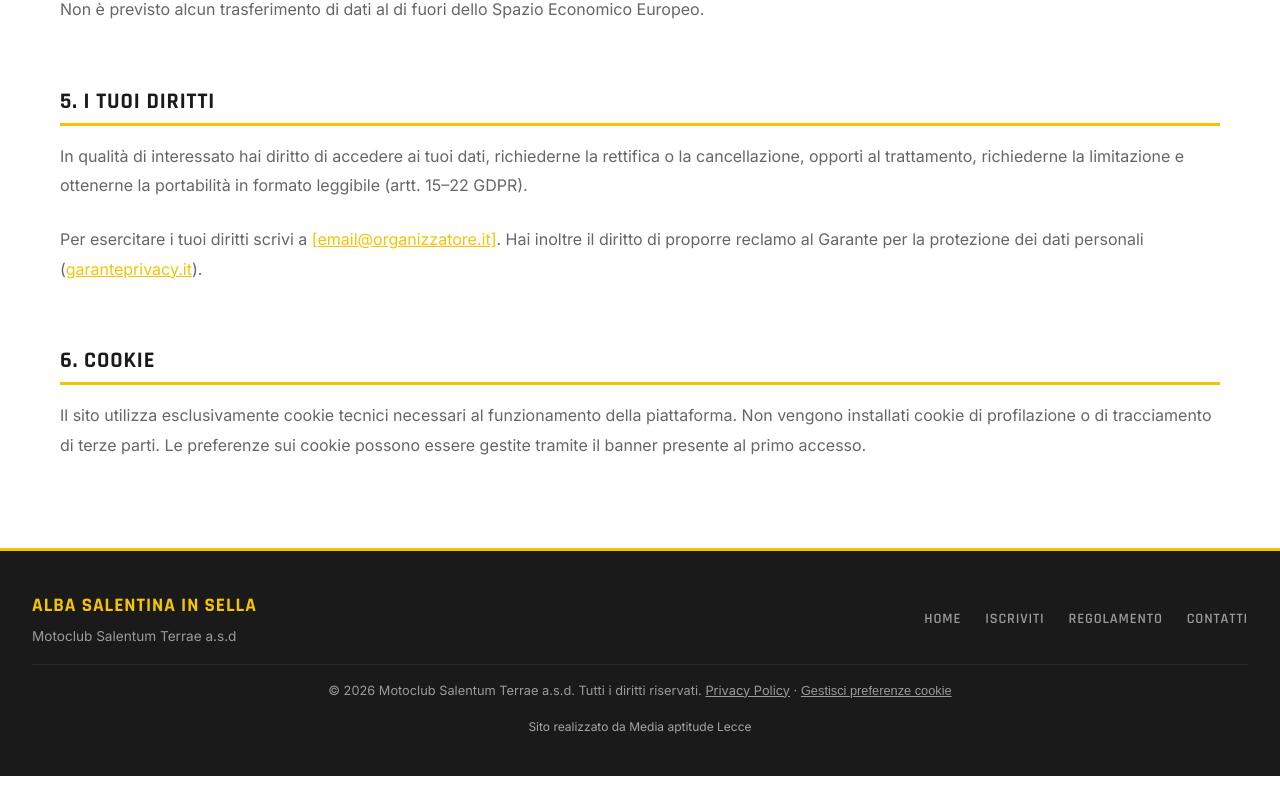
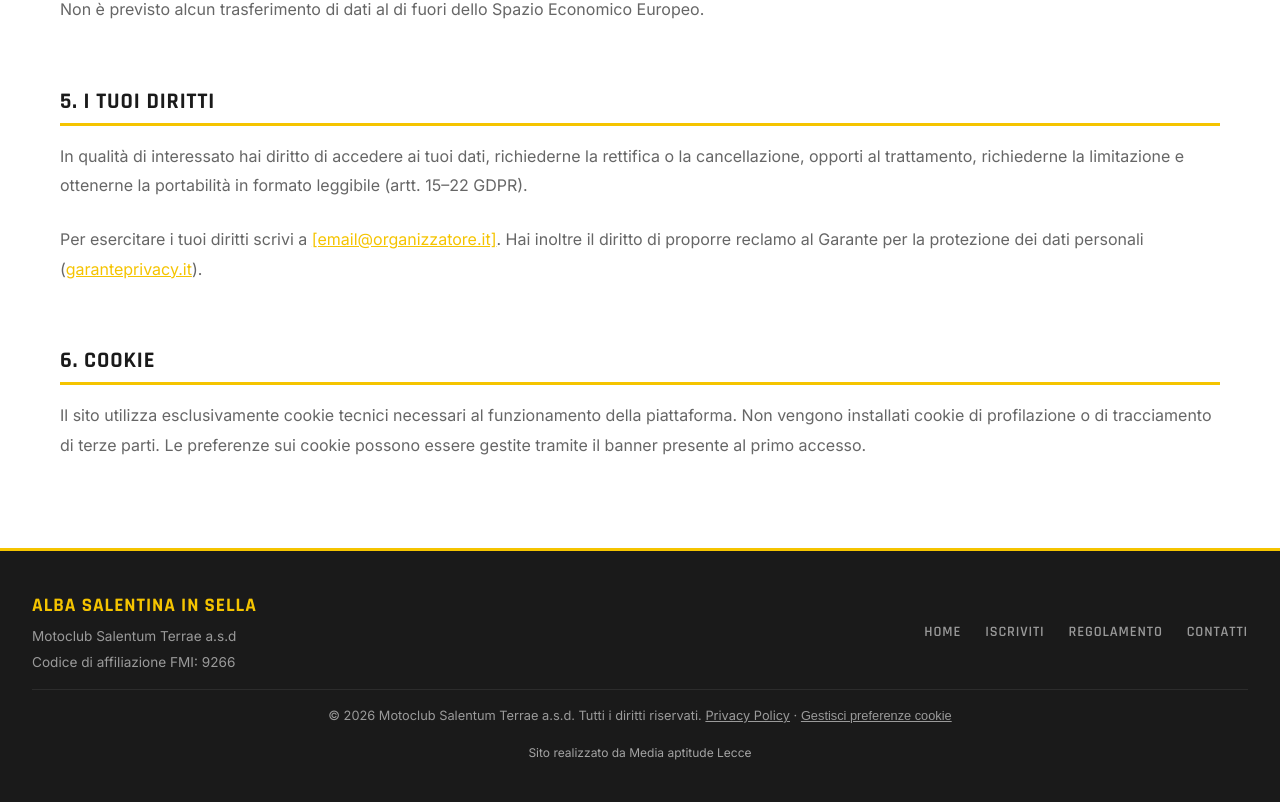
Before and after one commit to GiulioAgnello/tour-iscrizione-frontend, a React (Vite) app: page /privacy in a window 1280 px wide. Shown: the part 1775-2577 px from the top of the page. Before the commit the page ends 2551 px from the top, so only its background shows below. Built offline with nearby package versions, Linux system fonts and the light colour scheme; no server answers.

Commit message:
codiceAffiliazione

```diff
--- a/src/components/Footer.jsx
+++ b/src/components/Footer.jsx
@@ -11,6 +11,7 @@ export default function Footer() {
         <div className="footer__brand">
           <span className="footer__logo">Alba Salentina in Sella</span>
           <p className="footer__tagline">Motoclub Salentum Terrae a.s.d</p>
+          <p className="footer__tagline">Codice di affiliazione FMI: 9266</p>
         </div>
 
         <nav className="footer__nav">
```
